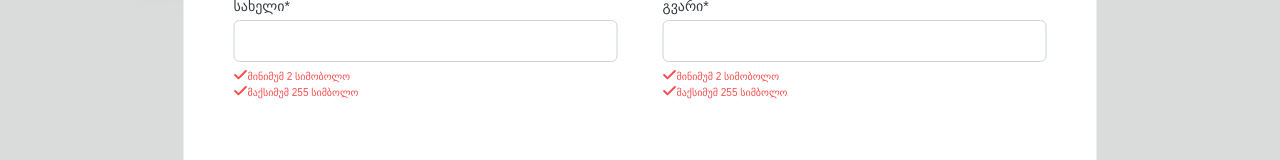
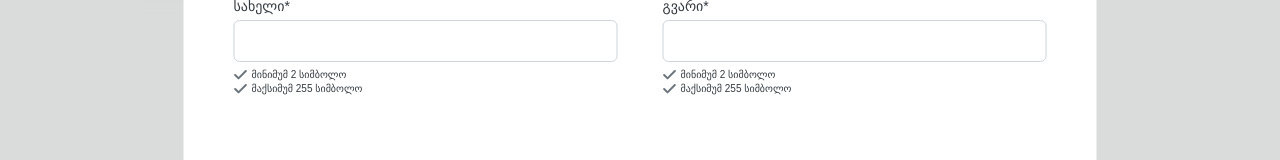
Before and after one commit to vakkko/Momentum, a React (Vite) app: page / in a window 1280 px wide. Both pictures are taken after a click on the button "თანამშრომლის შექმნა". Shown: the part 281-441 px from the top of the page. Built offline with nearby package versions, Linux system fonts and the light colour scheme; no server answers; a small style sheet from the web is missing.

Commit message:
feat: add validation to the taskpage with proper messages.

```diff
--- a/src/App.jsx
+++ b/src/App.jsx
@@ -37,7 +37,7 @@ function App() {
   }, []);
 
   return (
-    <DepContext.Provider value={{ departments, employees }}>
+    <DepContext.Provider value={{ departments, employees, setEmployees }}>
       <Header departments={departments} />
       <Outlet />
     </DepContext.Provider>
--- a/src/components/AddEmploy/AddEmploy.jsx
+++ b/src/components/AddEmploy/AddEmploy.jsx
@@ -1,8 +1,9 @@
-import { useState } from "react";
+import { useContext, useState } from "react";
 import "./addEmploy.css";
 import NameInput from "./NameInput/NameInput";
 import axios from "axios";
 import Department from "./Department/Department";
+import { DepContext } from "../../context/context";
 
 export default function AddEmploy({ setShowModal, departments }) {
   const [preview, setPreview] = useState(null);
@@ -10,6 +11,8 @@ export default function AddEmploy({ setShowModal, departments }) {
   const [name, setName] = useState("");
   const [surname, setSurname] = useState("");
   const [selectedDepartment, setSelectedDepartment] = useState("");
+  const contextData = useContext(DepContext);
+  const setEmployees = contextData.setEmployees;
 
   const root = document.getElementById("root");
 
@@ -59,7 +62,7 @@ export default function AddEmploy({ setShowModal, departments }) {
       formData.append("department_id", selectedDepartment);
 
       try {
-        await axios.post(
+        const response = await axios.post(
           "https://momentum.redberryinternship.ge/api/employees",
           formData,
           {
@@ -69,12 +72,22 @@ export default function AddEmploy({ setShowModal, departments }) {
             },
           }
         );
-        closeModal();
+        if (response.status === 201) {
+          const updatedResponse = await axios.get(
+            "https://momentum.redberryinternship.ge/api/employees",
+            {
+              headers: {
+                Authorization: `Bearer 9e6c1b92-a397-450d-8338-35b007457477`,
+              },
+            }
+          );
+          setEmployees(updatedResponse.data);
+          closeModal();
+        }
       } catch (error) {
         console.error(error);
       }
     }
-    return;
   };
 
   return (
--- /dev/null
+++ b/src/components/AddEmploy/NameInput/ErrorMsgs/ErrorMsgs.jsx
@@ -0,0 +1,78 @@
+import "./errorMsgs.css";
+
+export default function ErrorMsgs({ validate, msg, checkOn }) {
+  return (
+    <div className="error-container">
+      <div>
+        <svg
+          width="14"
+          height="10"
+          viewBox="0 0 14 10"
+          fill="none"
+          xmlns="http://www.w3.org/2000/svg"
+          className={`${
+            validate.length < checkOn && validate.length > 0
+              ? "not-validate"
+              : validate.length >= checkOn
+              ? "validate"
+              : ""
+          }`}
+        >
+          <path
+            d="M12.3327 1L4.99935 8.33333L1.66602 5"
+            stroke="#6C757D"
+            strokeWidth="2"
+            strokeLinecap="round"
+            strokeLinejoin="round"
+          />
+        </svg>
+        <p
+          className={`${
+            validate.length < checkOn && validate.length > 0
+              ? "not-validate"
+              : validate.length >= checkOn
+              ? "validate"
+              : ""
+          }`}
+        >
+          {msg}
+        </p>
+      </div>
+      <div>
+        <svg
+          width="14"
+          height="10"
+          viewBox="0 0 14 10"
+          fill="none"
+          xmlns="http://www.w3.org/2000/svg"
+          className={`${
+            validate.length === 0
+              ? ""
+              : validate.length > 0 && validate.length < 255
+              ? "validate"
+              : "not-validate"
+          }`}
+        >
+          <path
+            d="M12.3327 1L4.99935 8.33333L1.66602 5"
+            stroke="#6C757D"
+            strokeWidth="2"
+            strokeLinecap="round"
+            strokeLinejoin="round"
+          />
+        </svg>
+        <p
+          className={`${
+            validate.length === 0
+              ? ""
+              : validate.length > 0 && validate.length < 255
+              ? "validate"
+              : "not-validate"
+          }`}
+        >
+          მაქსიმუმ 255 სიმბოლო
+        </p>
+      </div>
+    </div>
+  );
+}
--- /dev/null
+++ b/src/components/AddEmploy/NameInput/ErrorMsgs/errorMsgs.css
@@ -0,0 +1,34 @@
+.error-container {
+  margin-top: 8px;
+  display: flex;
+  flex-direction: column;
+  gap: 4px;
+}
+
+.error-container p {
+  font-size: 10px;
+  line-height: 100%;
+  color: var(--gray);
+}
+
+.error-container > div {
+  display: flex;
+  align-items: center;
+  gap: 4px;
+}
+
+p.not-validate {
+  color: #fa4d4d;
+}
+
+svg.not-validate path {
+  stroke: #fa4d4d;
+}
+
+p.validate {
+  color: #08a508;
+}
+
+svg.validate path {
+  stroke: #08a508;
+}
--- a/src/components/AddEmploy/NameInput/NameInput.jsx
+++ b/src/components/AddEmploy/NameInput/NameInput.jsx
@@ -1,3 +1,4 @@
+import ErrorMsgs from "./ErrorMsgs/ErrorMsgs";
 import "./nameInput.css";
 
 export default function NameInput({ id, label, handleNameChange, name }) {
@@ -14,50 +15,7 @@ export default function NameInput({ id, label, handleNameChange, name }) {
         maxLength={255}
         required
       />
-      <div
-        className={`error-container ${
-          name.length <= 2
-            ? "not-validate"
-            : name.length > 2 && name.length < 255 && "validate"
-        }`}
-      >
-        <p>
-          <svg
-            width="14"
-            height="10"
-            viewBox="0 0 14 10"
-            fill="none"
-            xmlns="http://www.w3.org/2000/svg"
-          >
-            <path
-              d="M12.3327 1L4.99935 8.33333L1.66602 5"
-              stroke="#6C757D"
-              strokeWidth="2"
-              strokeLinecap="round"
-              strokeLinejoin="round"
-            />
-          </svg>
-          მინიმუმ 2 სიმობოლო
-        </p>
-        <p>
-          <svg
-            width="14"
-            height="10"
-            viewBox="0 0 14 10"
-            fill="none"
-            xmlns="http://www.w3.org/2000/svg"
-          >
-            <path
-              d="M12.3327 1L4.99935 8.33333L1.66602 5"
-              stroke="#6C757D"
-              strokeWidth="2"
-              strokeLinecap="round"
-              strokeLinejoin="round"
-            />
-          </svg>
-          მაქსიმუმ 255 სიმბოლო
-        </p>
-      </div>
+      <ErrorMsgs validate={name} msg={"მინიმუმ 2 სიმბოლო"} checkOn={2} />
     </div>
   );
 }
--- a/src/components/AddEmploy/NameInput/nameInput.css
+++ b/src/components/AddEmploy/NameInput/nameInput.css
@@ -10,32 +10,3 @@
   margin-top: 5px;
   border-radius: 6px;
 }
-
-.error-container {
-  margin-top: 8px;
-  display: flex;
-  flex-direction: column;
-  gap: 4px;
-}
-
-.error-container p {
-  font-size: 10px;
-  line-height: 100%;
-  color: var(--gray);
-}
-
-.not-validate p {
-  color: #fa4d4d;
-}
-
-.not-validate svg path {
-  stroke: #fa4d4d;
-}
-
-.validate p {
-  color: #08a508;
-}
-
-.validate svg path {
-  stroke: #08a508;
-}
--- a/src/pages/TaskPage/RespEmploy/RespEmploy.jsx
+++ b/src/pages/TaskPage/RespEmploy/RespEmploy.jsx
@@ -66,6 +66,13 @@ export default function RespEmploy({ selectDepartment }) {
             </div>
           )}
         </div>
+        {selectDepartment && (
+          <div className="err-container">
+            <p className={`${respEmpl ? "validate" : "not-validate"}`}>
+              აირჩიეთ თანამშრომელი
+            </p>
+          </div>
+        )}
       </div>
       {showModal &&
         createPortal(
--- a/src/pages/TaskPage/RespEmploy/respEmploy.css
+++ b/src/pages/TaskPage/RespEmploy/respEmploy.css
@@ -13,6 +13,7 @@
   margin-top: 6px;
   cursor: pointer;
   position: relative;
+  width: 550px;
 }
 
 .resp-empl-container > div span {
@@ -25,7 +26,7 @@
   background-color: white;
   border-bottom-left-radius: 5px;
   border-bottom-right-radius: 5px;
-  width: 560px;
+  width: 550px;
   padding: 7px 14px;
   position: absolute;
   top: 42px;
--- a/src/pages/TaskPage/WorkProgress/WorkProgress.jsx
+++ b/src/pages/TaskPage/WorkProgress/WorkProgress.jsx
@@ -9,19 +9,29 @@ export default function WorkProgress({ average, priorities, statuses }) {
     return String(num).padStart(2, "0");
   }
 
-  const date = new Date();
-  const year = date.getFullYear();
-  const month = padZero(date.getMonth() + 1);
-  const day = padZero(date.getDate());
+  const getDate = new Date();
+  const year = getDate.getFullYear();
+  const month = padZero(getDate.getMonth() + 1);
+  const day = padZero(getDate.getDate());
 
-  const tomorrow = `${year}-${month}-${padZero(date.getDate() + 1)}`;
+  const tomorrow = `${year}-${month}-${padZero(getDate.getDate() + 1)}`;
   const today = `${year}-${month}-${day}`;
+
+  const [date, setDate] = useState(tomorrow);
+
+  const handleDateChange = (e) => {
+    setDate(e.target.value);
+  };
 
   useEffect(() => {
     if (average) {
       setSelected(average);
     }
   }, [average]);
+
+  useEffect(() => {
+    setDate(tomorrow);
+  }, [tomorrow]);
 
   return (
     <>
@@ -30,11 +40,10 @@ export default function WorkProgress({ average, priorities, statuses }) {
           onClick={() => {
             setIsOpen(!isOpen);
           }}
-          className="priorities-container"
         >
           <span>პრიორიტეტი*</span>
           <br />
-          <div className={`${isOpen ? "open" : ""}`}>
+          <div className={`priorities-container ${isOpen ? "open" : ""}`}>
             <div>
               <img
                 className="prior-icon"
@@ -49,6 +58,7 @@ export default function WorkProgress({ average, priorities, statuses }) {
               alt="down-arrow"
             />
           </div>
+
           {isOpen && (
             <ul>
               {priorities.map((priority) => (
@@ -60,6 +70,7 @@ export default function WorkProgress({ average, priorities, statuses }) {
             </ul>
           )}
         </div>
+
         <div>
           <label>სტატუსი *</label> <br />
           <select>
@@ -77,9 +88,10 @@ export default function WorkProgress({ average, priorities, statuses }) {
           <input
             id="date"
             type="date"
-            defaultValue={tomorrow}
             min={today}
+            value={date}
             required
+            onChange={handleDateChange}
           />
         </div>
       </div>
--- a/src/pages/TaskPage/WorkProgress/workProgress.css
+++ b/src/pages/TaskPage/WorkProgress/workProgress.css
@@ -20,7 +20,7 @@
   line-height: 100%;
 }
 
-.priorities-container > div {
+.priorities-container {
   display: flex;
   align-items: center;
   justify-content: space-between;
@@ -34,8 +34,8 @@
   margin-top: 6px;
 }
 
-.priorities-container > div > div,
-.priorities-container ul li {
+.priorities-container > div,
+.workProgress-container ul li {
   display: flex;
   align-items: center;
   gap: 4px;
@@ -45,7 +45,7 @@
   justify-self: flex-end;
 }
 
-.priorities-container ul {
+.workProgress-container ul {
   display: flex;
   flex-direction: column;
   background-color: white;
@@ -58,15 +58,15 @@
   border-right: 1px solid #ced4da;
   border-bottom: 1px solid #ced4da;
   position: absolute;
-  bottom: -23px;
+  bottom: -53px;
   width: 259px;
 }
 
-.priorities-container > div.open {
+.priorities-container.open {
   border-bottom: 1px solid white;
 }
 
-.priorities-container {
+.workProgress-container > div {
   position: relative;
 }
 
--- a/src/pages/TaskPage/taskPage.css
+++ b/src/pages/TaskPage/taskPage.css
@@ -62,3 +62,25 @@ label,
   grid-column-start: 2;
   justify-self: flex-end;
 }
+
+.err-container {
+  display: flex;
+  align-items: flex-start;
+  font-size: 10px;
+  line-height: 100%;
+  color: #6c757d;
+  margin-top: 8px;
+  gap: 4px;
+}
+
+.err-container.validate-dep > p {
+  color: #08a508;
+}
+
+.validate-dep svg path {
+  stroke: #08a508;
+}
+
+.desciption-err {
+  flex-direction: column;
+}
```
Also changed, not shown: src/pages/TaskPage/TaskPage.jsx (+78 -2 lines).
